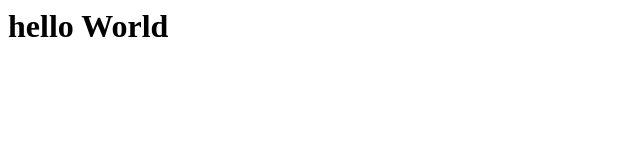
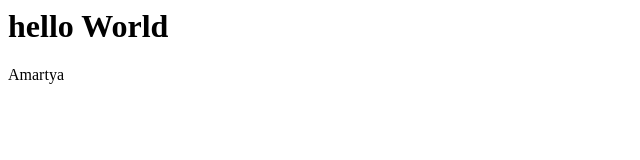
Before and after one commit to amartyapanwar26/jenkinsFiles, a plain HTML site: page index.html in a window 1280 px wide. Shown: the full height of the page, 0-640 px from the left. Drawn offline with Linux system fonts and the light colour scheme.

Commit message:
Update index.html

```diff
--- a/index.html
+++ b/index.html
@@ -1,3 +1,4 @@
 <html>
 <h1>hello World</h1>
+  <p>Amartya</p>
 </html>
```
